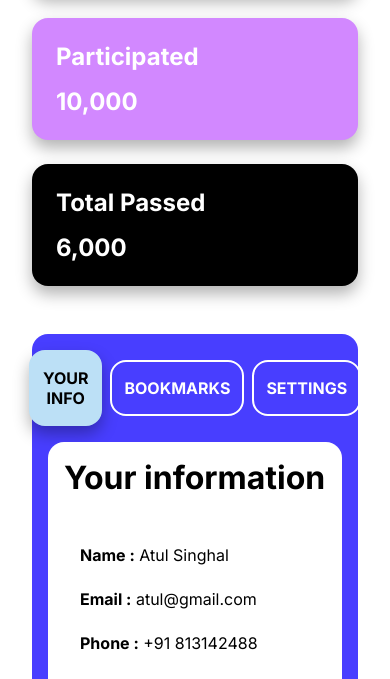
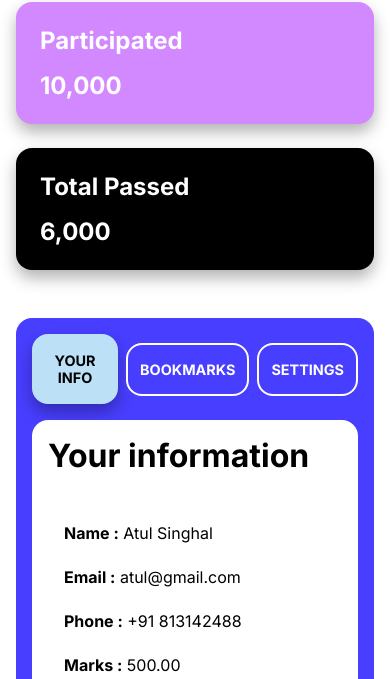
Before and after one commit to isnik09/cuvette-dappr, a plain HTML site: page index.html in a window 390 px wide. Shown: the part 1404-2083 px from the top of the page. Drawn offline with Linux system fonts and the light colour scheme; a web font is replaced by a local one.

Commit message:
fixed font

```diff
--- a/css/styles.css
+++ b/css/styles.css
@@ -316,7 +316,7 @@ input :focus {
   }
 
   .websiteBody {
-    padding: 2rem;
+    padding: 1rem;
   }
 
   .hero {
@@ -336,7 +336,7 @@ input :focus {
     flex-grow: 1;
   }
   .tab h2 {
-    font-size: 1rem;
+    font-size: 0.9rem;
   }
   .tabs {
     flex-direction: row;
```
